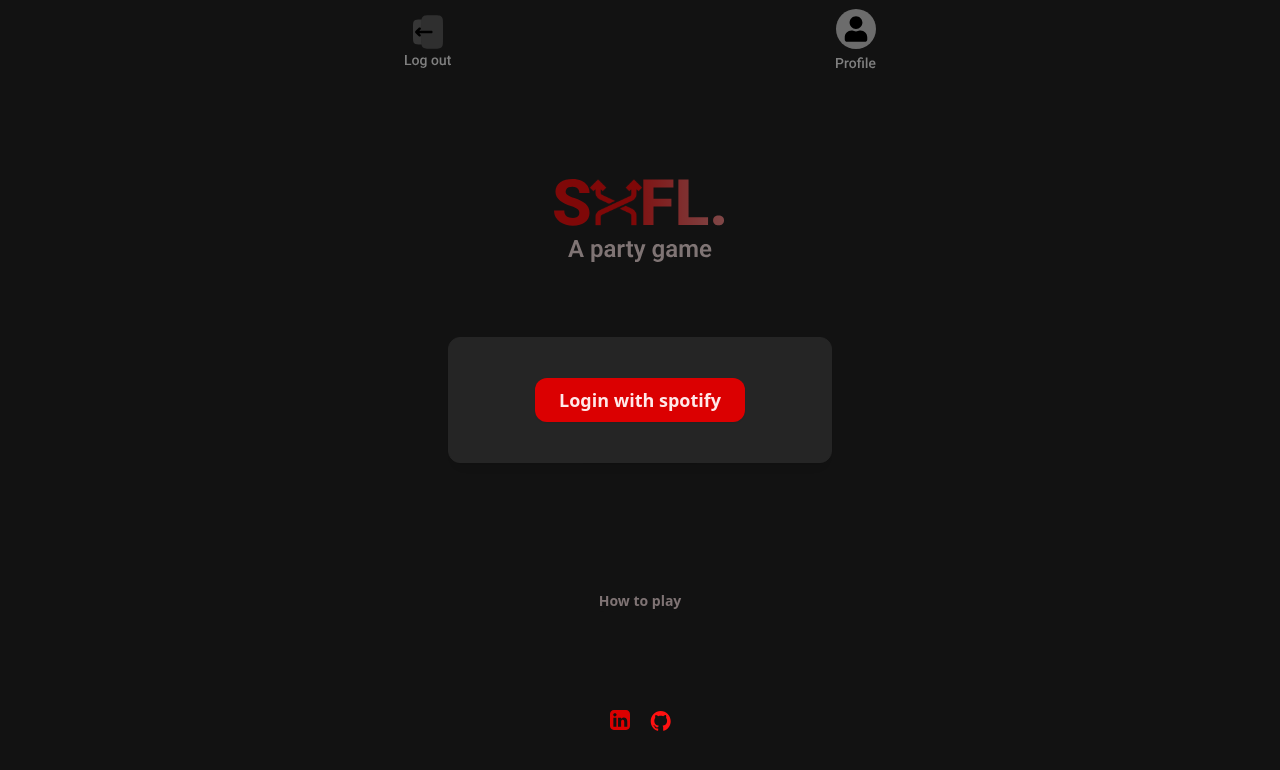
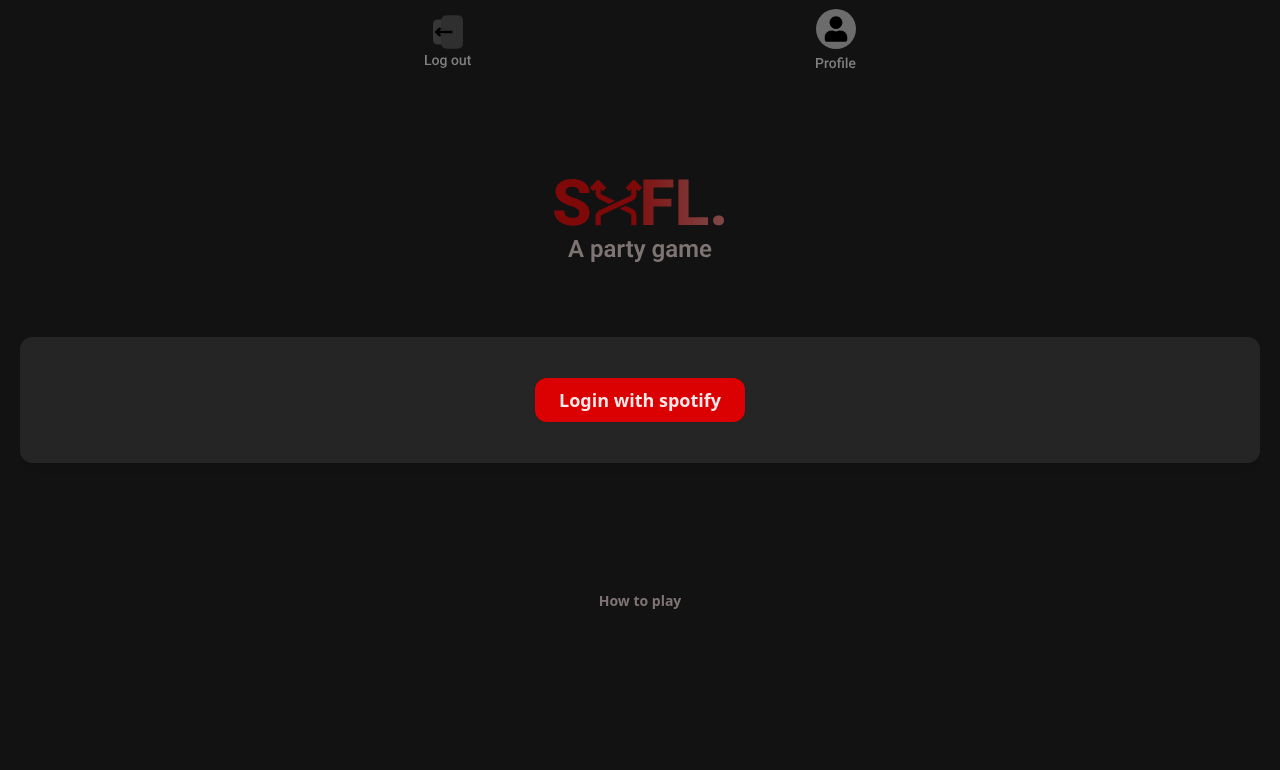
Before and after one commit to amaduswaray/shfl, a Next.js app: page / in a window 1280 px wide. Shown: the top 770 px of the page. Built offline with nearby package versions, Linux system fonts and the light colour scheme; no server answers.

Commit message:
Navbar adjusted

```diff
--- a/app/layout.tsx
+++ b/app/layout.tsx
@@ -1,8 +1,9 @@
+import "@styles/globals.css";
 import type { Metadata } from "next";
 import { AuthProvider } from "@/context/AuthContext";
 import { SpotifyProvider } from "@/context/SpotifyContext";
-import "@styles/globals.css";
 import { getServerSession } from "next-auth";
+import Navbar from "@/components/Navbar";
 
 export const metadata: Metadata = {
   title: "SHFL",
@@ -27,6 +28,7 @@
       >
         <AuthProvider session={session}>
           <SpotifyProvider>
+            <Navbar />
             <div className="h-full w-full bg-inherit flex flex-col justify-center items-center max-w-lg">
               {children}
             </div>
--- a/app/page.tsx
+++ b/app/page.tsx
@@ -12,7 +12,6 @@
   const { isAuthenticated } = useContext(AuthContext);
   return (
     <div className="w-full">
-      <Navbar />
       <div className="w-full p-4 flex flex-col justify-between items-center gap-20 max-h-svh">
         <Logo />
         <div className="w-full p-4 flex flex-col justify-between items-center">
@@ -33,7 +32,6 @@
       </div>
 
       <LoginModal show={!isAuthenticated} />
-      <Footer />
     </div>
   );
 }
--- a/components/LoginModal/index.tsx
+++ b/components/LoginModal/index.tsx
@@ -8,7 +8,7 @@
   return (
     show && (
       <div className="fixed inset-0 bg-black bg-opacity-50 overflow-y-auto h-full w-full flex items-center justify-center">
-        <div className="p-8 border border-shfl-bg w-96 shadow-lg rounded-xl bg-shfl-bg">
+        <div className="p-8 border border-shfl-bg w-full mx-5 shadow-lg rounded-xl bg-shfl-bg">
           <div className="text-center">
             <div className="flex justify-center">
               <div
--- a/components/Navbar/index.tsx
+++ b/components/Navbar/index.tsx
@@ -1,13 +1,21 @@
+"use client";
+
 import { signOut } from "next-auth/react";
 import Logout from "@icons/logout.svg";
 import Avatar from "@icons/avatar.svg";
+import { usePathname } from "next/navigation";
 
 const Navbar = () => {
+  const pathname = usePathname();
+  console.log(pathname);
+
   return (
-    <div className="flex flex-row justify-between items-center w-full max-w-lg h-20 top-0 fixed nav px-5">
-      <Logout onClick={() => signOut()} />
-      <Avatar />
-    </div>
+    pathname === "/" && (
+      <div className="flex flex-row justify-between items-center w-full max-w-lg h-20 top-0 fixed nav px-10">
+        <Logout onClick={() => signOut()} />
+        <Avatar />
+      </div>
+    )
   );
 };
 
--- a/components/Profile/index.tsx
+++ b/components/Profile/index.tsx
@@ -21,7 +21,7 @@
 
 const Profile = () => {
   const [open, setOpen] = useState<boolean>(false);
-  const [selected, setSelected] = useState<Option>(options[1]);
+  const [selected, setSelected] = useState<Option>(options[0]);
   const spotifyData = useContext(SpotifyContext);
   const profileData = useContext(AuthContext);
 
```
